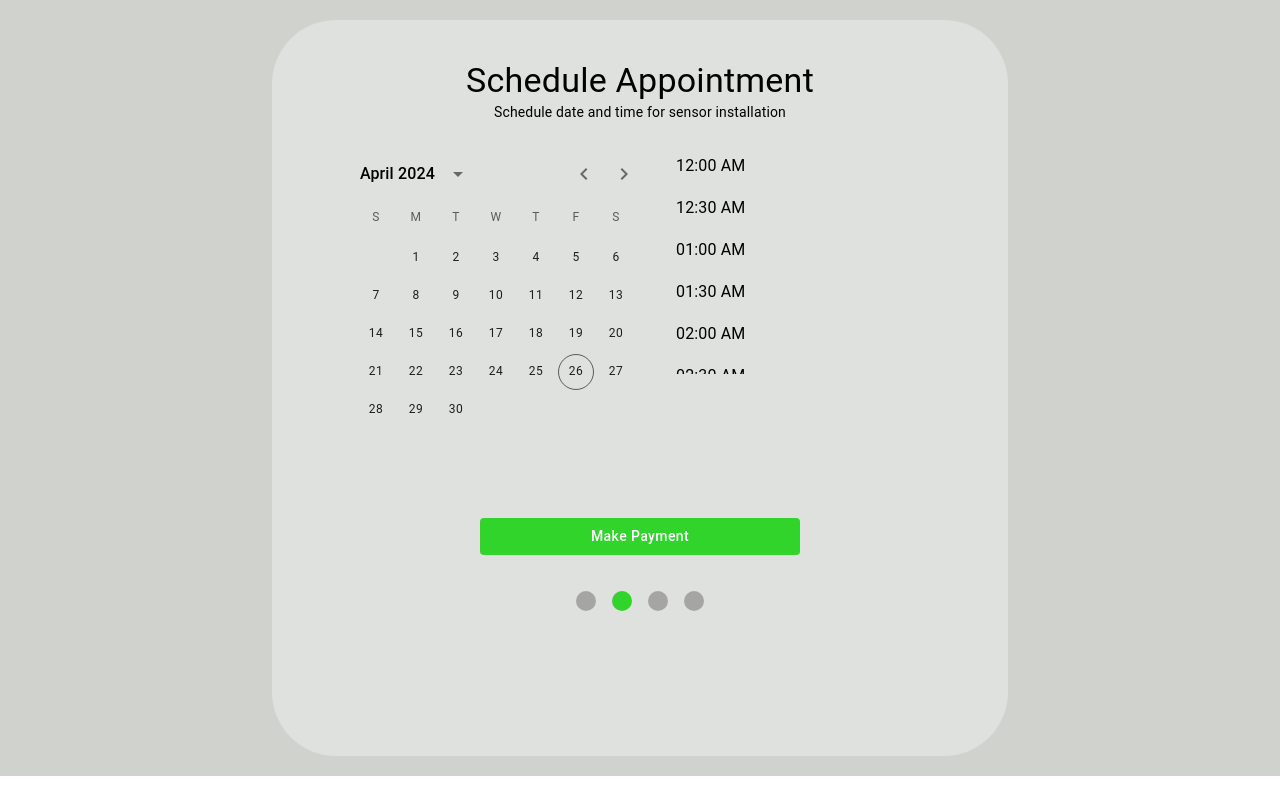
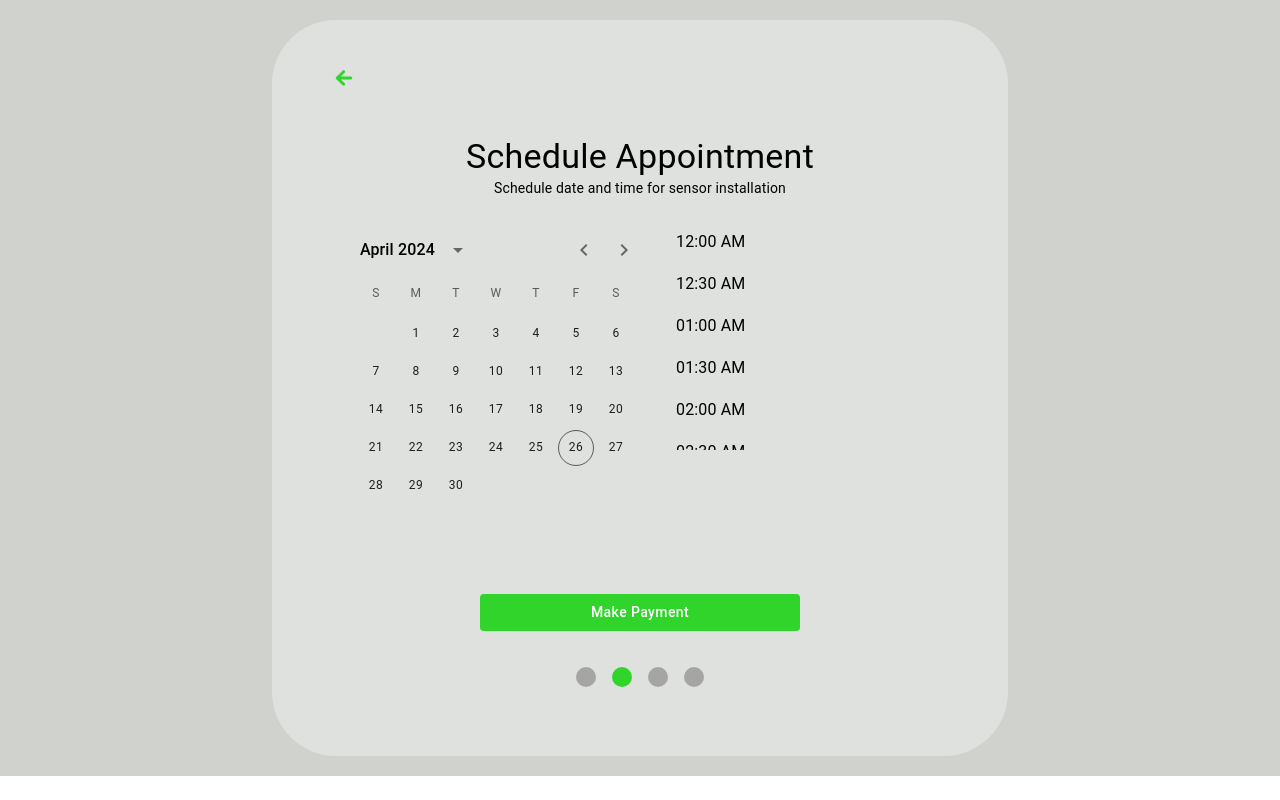
Before and after one commit to debagit10/smart-farm, a React (Vite) app in the folder frontend/: page /onboarding in a window 1280 px wide. Both pictures are taken after a click on the button "Schedule Appointment". Built offline with nearby package versions, Linux system fonts and the light colour scheme.

Commit message:
feat: back button

```diff
--- a/frontend/src/pages/Onboarding.tsx
+++ b/frontend/src/pages/Onboarding.tsx
@@ -1,5 +1,6 @@
 import React, { useState } from "react";
 import { MobileStepper, Button, styled, Chip } from "@mui/material";
+import { IoMdArrowRoundBack } from "react-icons/io";
 
 import FarmDetails from "../components/onboarding/Farm_details";
 import Checkout from "../components/onboarding/Checkout";
@@ -11,6 +12,9 @@ const Onboarding = () => {
 
   const handleNext = () => {
     setActiveStep((prevActiveStep) => prevActiveStep + 1);
+  };
+  const handleBack = () => {
+    setActiveStep((currActiveStep) => currActiveStep - 1);
   };
 
   const CustomButton = styled(Button)({
@@ -47,9 +51,17 @@ const Onboarding = () => {
   return (
     <div className="bg-white flex justify-center">
       <div className="m-5 w-[46rem] h-[46rem] bg-[#DFE1DE] rounded-[4rem]">
-        {/* <div className="flex justify-start ml-10 mt-10">
-          <Typography variant="body2">Onboarding...</Typography>
-        </div> */}
+        {activeStep != 0 && (
+          <div className="flex justify-start ml-10 mt-10">
+            <Button
+              onClick={handleBack}
+              className="text-[#30D42B]"
+              style={{ color: "#30D42B" }}
+            >
+              <IoMdArrowRoundBack style={{ fontSize: "1.5rem" }} />
+            </Button>
+          </div>
+        )}
 
         <div className="   w-[100%] ">
           <div className="flex flex-col justify-center">
```
